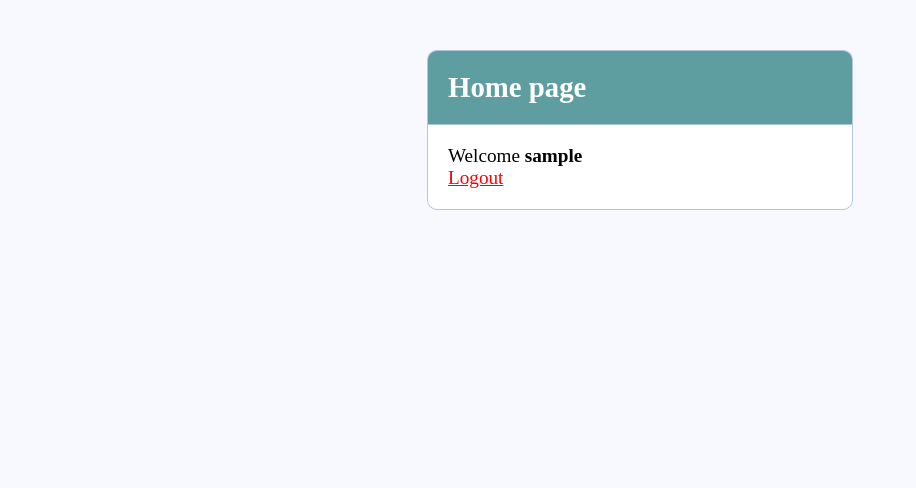
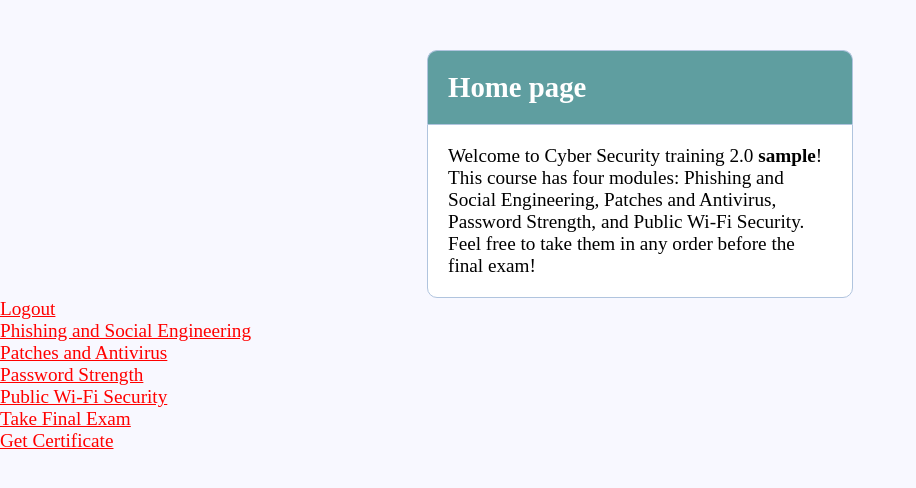
Before and after one commit to rjh36/Phase-4, a PHP site: page /index.php in a window 1280 px wide. Shown: the top 488 px of the page, without its empty margins (0-916 px from the left). Run offline with PHP 8.4, Linux system fonts and the light colour scheme; the visitor is signed in with stand-in values (Sample User, id 1).

Commit message:
Worked on the look of the home page.

```diff
--- a/index.php
+++ b/index.php
@@ -24,8 +24,34 @@
             <?php endif ?>
 
             <?php if (isset($_SESSION["username"])): ?>
-                <p>Welcome <strong><?php echo $_SESSION['username'] ?></strong></p>
-                <p><a href="index.php?logout='l'" style="color: red;">Logout</a></p>
+                <p>
+                    Welcome to Cyber Security training 2.0 <strong><?php echo $_SESSION['username'] ?></strong>!
+                    This course has four modules:
+                    Phishing and Social Engineering,
+                    Patches and Antivirus,
+                    Password Strength,
+                    and Public Wi-Fi Security.
+                    Feel free to take them in any order before the final exam!
+                </p>
+            <?php else: ?>
+                <p>
+                    Welcome to Cyber Security training 2.0!
+                    You need to create an account and login before using the system.
+                </p>
+            <?php endif ?>
+        </div>
+        <div class="sidebar">
+            <?php if (isset($_SESSION["username"])): ?>
+                <a href="index.php?logout='l'" style="color: red;">Logout</a><br>
+                <a href="#" style="color: red;">Phishing and Social Engineering</a><br>
+                <a href="#" style="color: red;">Patches and Antivirus</a><br>
+                <a href="#" style="color: red;">Password Strength</a><br>
+                <a href="#" style="color: red;">Public Wi-Fi Security</a><br>
+                <a href="#" style="color: red;">Take Final Exam</a><br>
+                <a href="getCertificate.php" style="color: red;">Get Certificate</a>
+            <?php else: ?>
+                <a href="register.php" style="color: red;">Create Account</a><br>
+                <a href="login.php" style="color: red;">Login</a>
             <?php endif ?>
         </div>
     </body>
```
